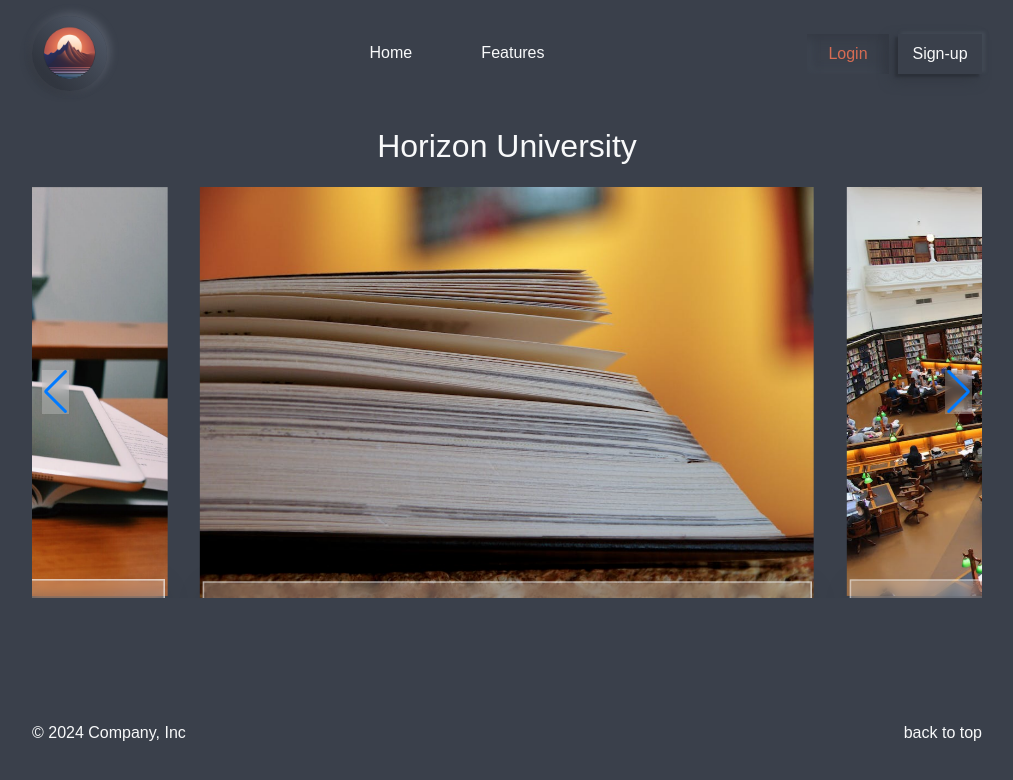
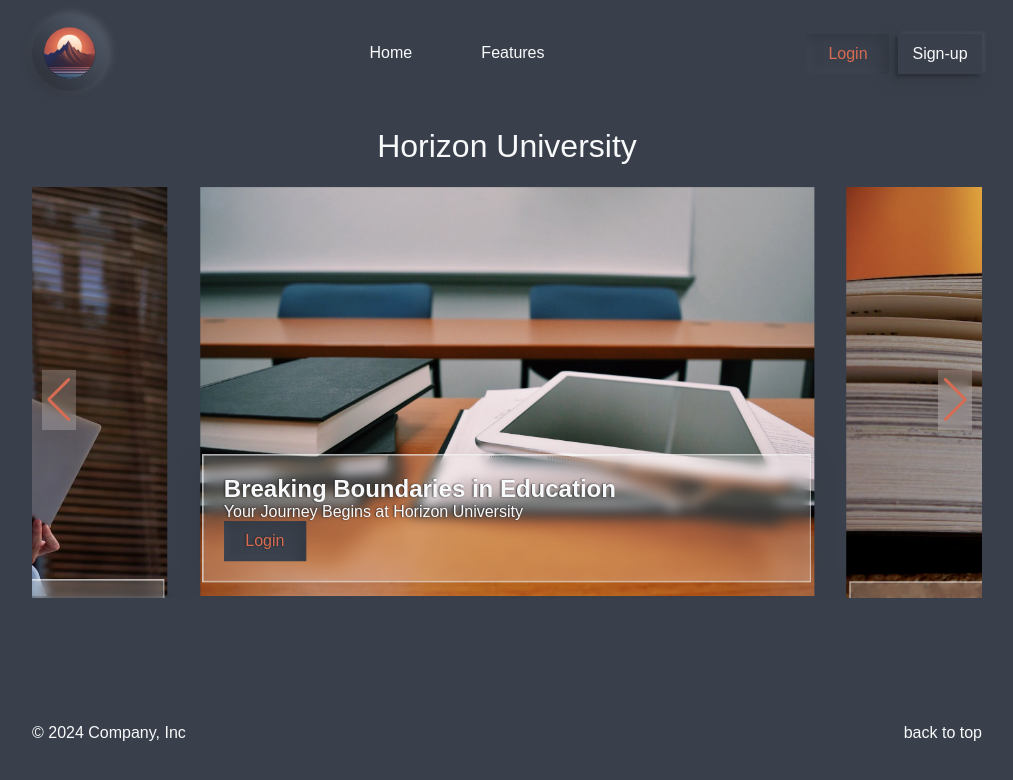
Before and after one commit to lostmart/university-front-react, a React (Vite) app: page / in a window 1280 px wide. Shown: the top 780 px of the page, without its empty margins (133-1146 px from the left). Built offline with nearby package versions, Linux system fonts and the light colour scheme.

Commit message:
new tran,sitions in slides

```diff
--- a/src/components/ui/SwipperCarrousel.jsx
+++ b/src/components/ui/SwipperCarrousel.jsx
@@ -58,7 +58,7 @@ const SwipperCarrousel = () => {
 			spaceBetween={20}
 			centeredSlides={true}
 			loop={true}
-			autoplay={{ delay: 2300 }}
+			// autoplay={{ delay: 2300 }}
 			pagination={{
 				clickable: true,
 			}}
--- a/src/index.scss
+++ b/src/index.scss
@@ -47,3 +47,24 @@ body {
 .rotate-third {
 	transform: rotate(-45deg) translate(6px, -6px);
 }
+
+.swiper-button-prev,
+.swiper-button-next {
+	color: $primary-color;
+	width: calc(44px / 38 * 29);
+	height: 60px;
+	transition: color 0.3s ease-in-out;
+}
+
+.swiper-button-prev:hover,
+.swiper-button-next:hover {
+	color: $bg-color;
+}
+
+.swiper-slide {
+	transition: all 5s ease-in-out;
+}
+
+.swiper-slide-active figcaption {
+	transform: translate3d(0, 1%, 0) !important;
+}
```
Also changed, not shown: src/components/ui/Swipper.module.scss (line endings or trailing spaces).
